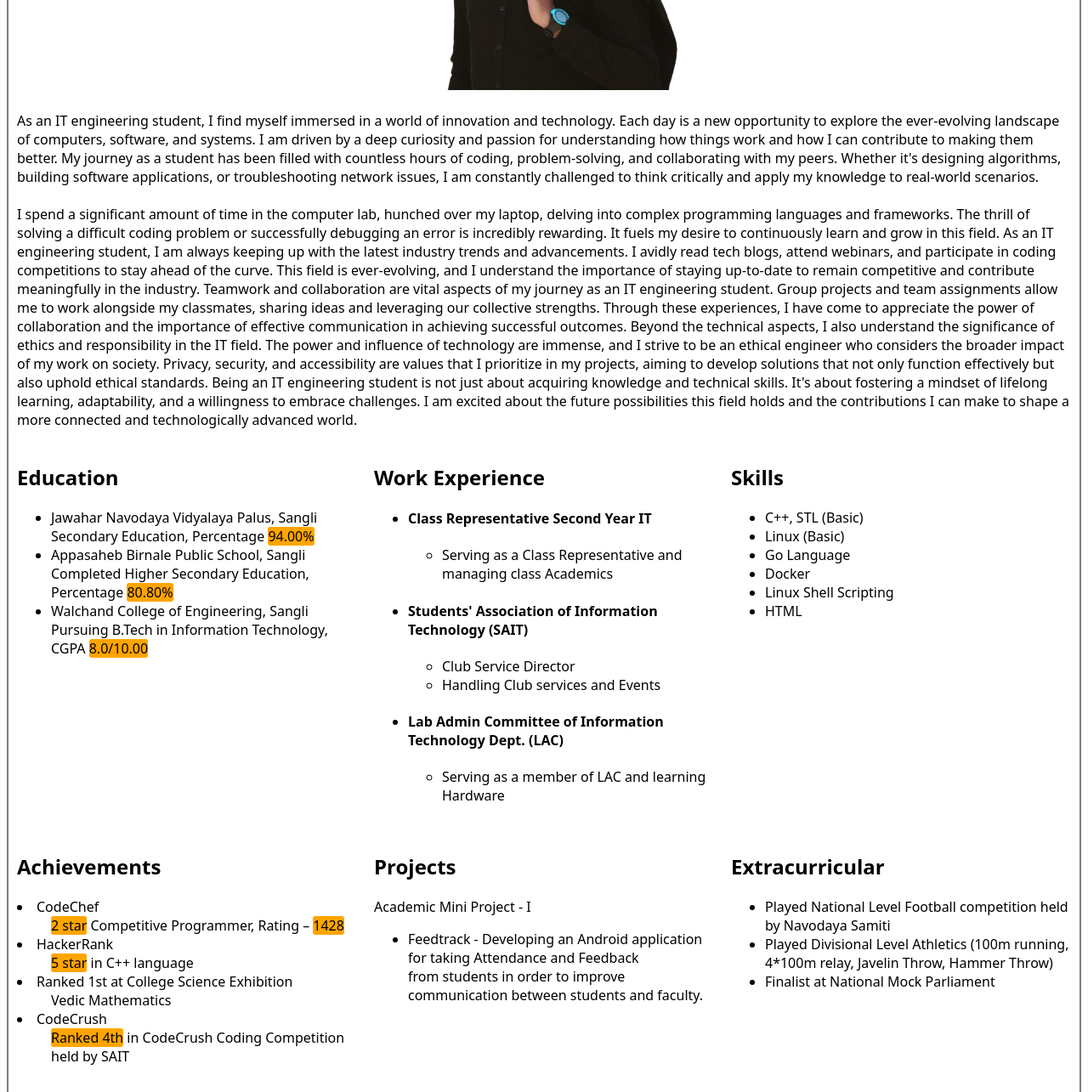
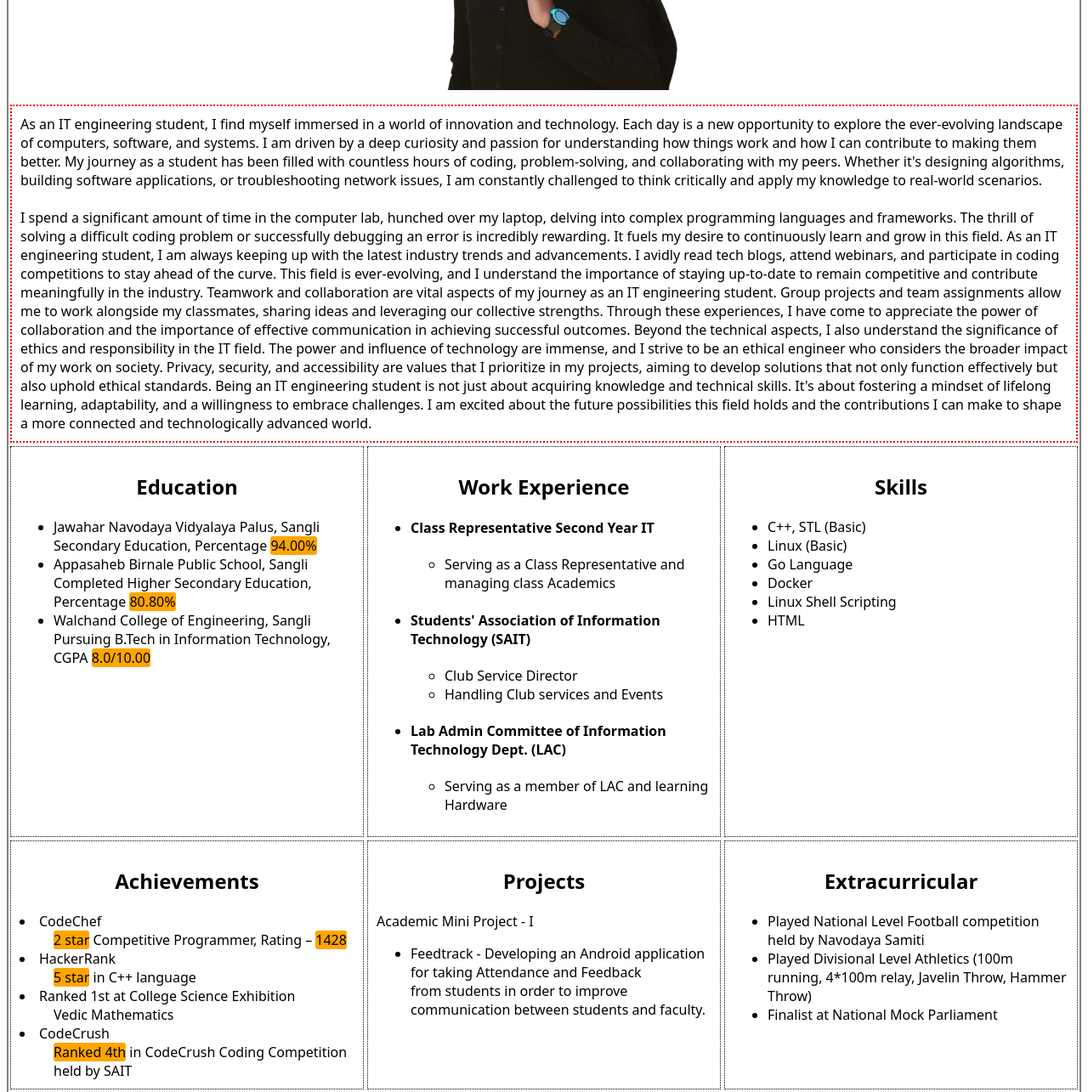
Before and after one commit to kedarnathpc/learning-webdev, a plain HTML site: page HTML/6.Project-1/index.html in a window 1280 px wide. Shown: the part 400-1685 px from the top of the page at 85% size. Drawn offline with Linux system fonts and the light colour scheme.

Commit message:
margining padding and bordering sections

```diff
--- a/HTML/6.Project-1/style.css
+++ b/HTML/6.Project-1/style.css
@@ -20,6 +20,16 @@ main {
     flex-flow: row wrap;
 }
 
+main section h2 {
+    text-align: center;
+}
+
+main section {
+    border: 1px dotted ;
+    margin: 2px 2px;
+    padding: 2px auto;
+ }
+
 section {
     display: inline-block;
     padding: 10px;
@@ -27,7 +37,9 @@ section {
 }
 
 .myself {
-    padding: 10px;
+    border: 2px dotted red;
+    margin: 2px 2px;
+    padding: 10px auto;
 }
 
 
```
